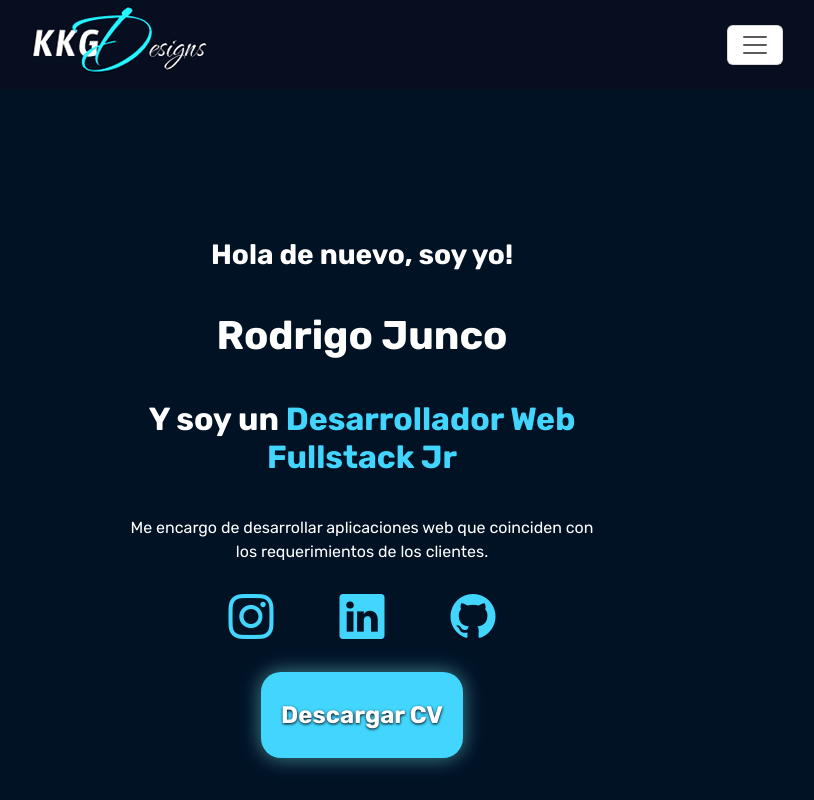
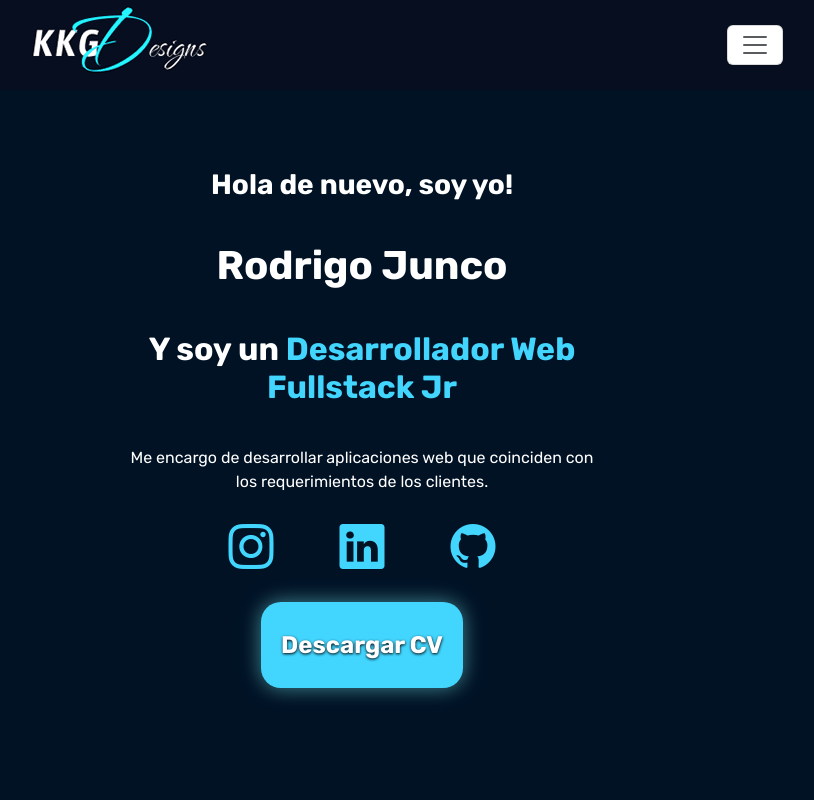
Before and after one commit to RPJunco/my-portfolio-react, a React (Vite) app: page / in a window 1280 px wide. Shown: the top 800 px of the page, without its empty margins (272-1086 px from the left). Built offline with nearby package versions, Linux system fonts and the light colour scheme.

Commit message:
Se añadio la funcionalidad de que se tome un determinado padding de acuerdo al ancho del dispositivo

```diff
--- a/src/Component/Main/Secciones/Hero/Hero.jsx
+++ b/src/Component/Main/Secciones/Hero/Hero.jsx
@@ -5,14 +5,17 @@ import { useState, useEffect } from 'react';
 const Hero = () => {
 
     const[btnPosition, setBtnPosition] = useState('center');
+    const[paddingCustom, setPaddingCustom] = useState('170px 0px 170px 0px');
 
     useEffect(() => {
         const manejarTamanio = () => {
             const ancho = window.innerWidth;
             if (ancho >= 1400){
                 setBtnPosition('start');
+                setPaddingCustom('170px 0px 170px 0px');
             }else{
                 setBtnPosition('center');
+                setPaddingCustom('100px 0px 0px 0px');
             }
         };
 
@@ -28,9 +31,8 @@ const Hero = () => {
     return (
         <Container
         fluid
-        className='pb-sm-4 pb-xxl-5'
         id='inicio'
-        style={{ padding:'170px 0px' }}
+        style={{ padding: paddingCustom }}
         >
             <Row className='justify-content-center align-items-center mb-5'>
                 <Col lg={6} md={12} className='mb-5'>
```
